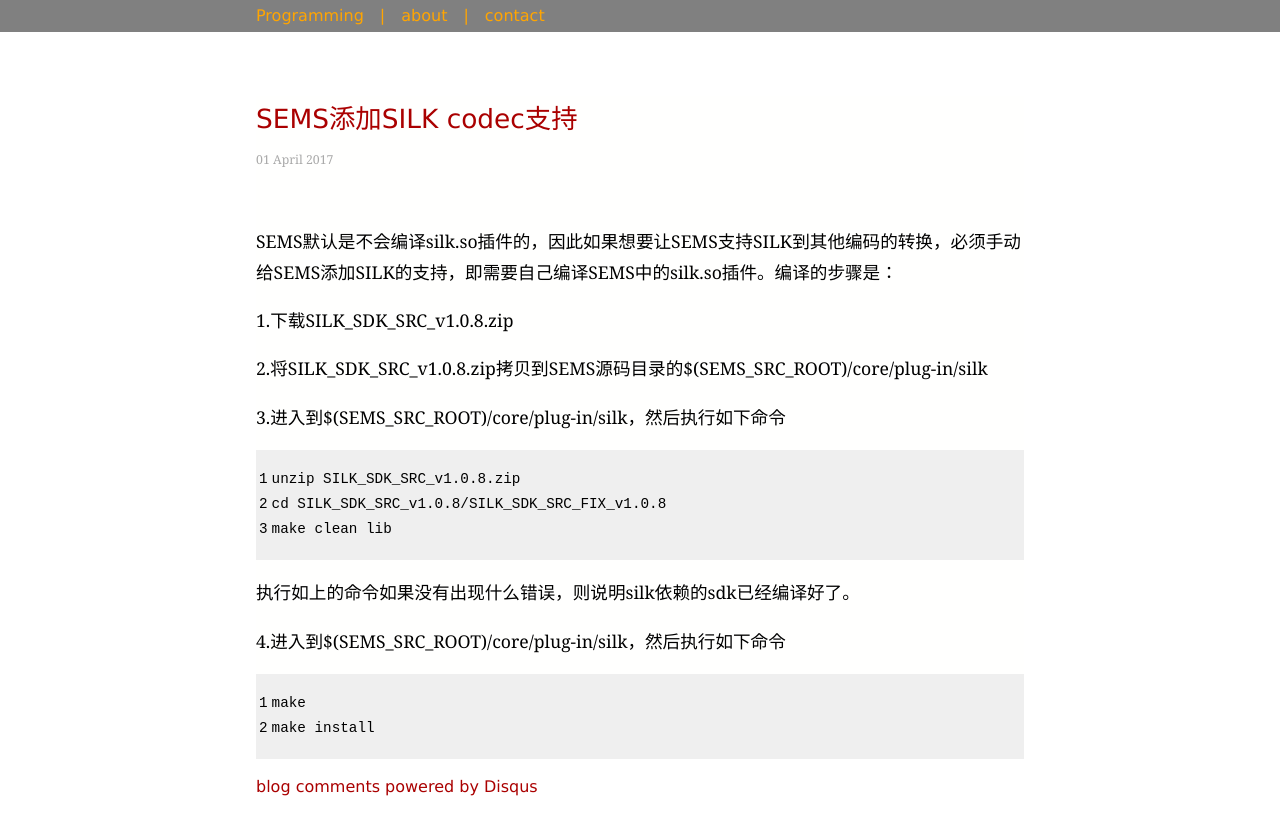
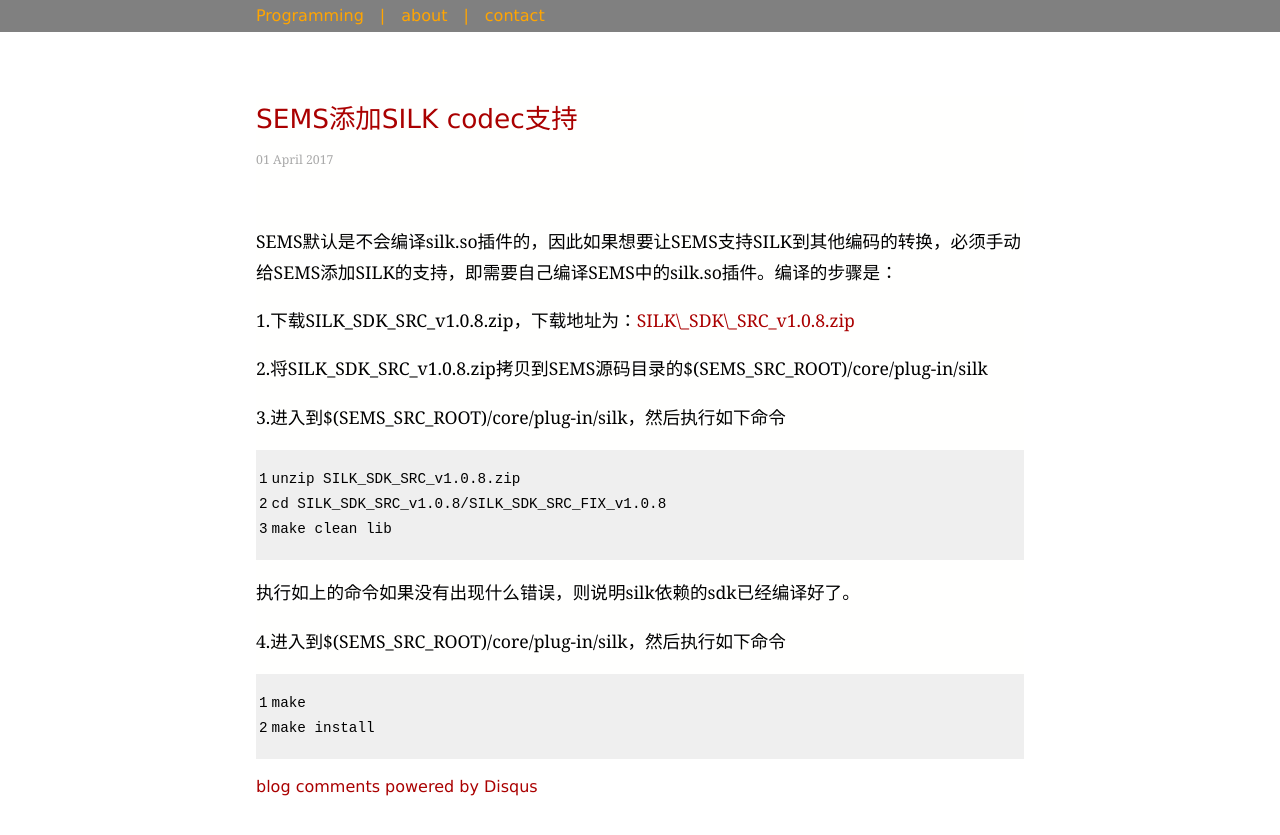
Before and after one commit to leegoex/leegoex.github.com, a Jekyll site: the page built from _posts/2017-04-01-SEMS添加SILK codec的支持.markdown, in a window 1280 px wide. Shown: the top 835 px of the page. Built offline with Jekyll 4.4.1, drawn with Linux system fonts in a browser that asks for light colours; comment, search, counter and statistics services are not loaded.

Commit message:
添加SILK_SDK下载地址

```diff
--- a/_posts/2017-04-01-SEMS添加SILK codec的支持.markdown
+++ b/_posts/2017-04-01-SEMS添加SILK codec的支持.markdown
@@ -8,7 +8,7 @@ date: 01 April 2017
 ---
 SEMS默认是不会编译silk.so插件的，因此如果想要让SEMS支持SILK到其他编码的转换，必须手动给SEMS添加SILK的支持，即需要自己编译SEMS中的silk.so插件。编译的步骤是：
 
-1.下载SILK\_SDK\_SRC_v1.0.8.zip
+1.下载SILK\_SDK\_SRC_v1.0.8.zip，下载地址为：[SILK\\_SDK\\_SRC_v1.0.8.zip](https://github.com/leegoex/yxcti/blob/master/thirdparty/SILK_SDK_SRC_v1.0.8.zip)
 
 2.将SILK\_SDK\_SRC_v1.0.8.zip拷贝到SEMS源码目录的$(SEMS\_SRC\_ROOT)/core/plug-in/silk
 
--- a/css/blog.css
+++ b/css/blog.css
@@ -2,14 +2,14 @@
 
   body{
     margin:0;
-    font-family: verdana, sans-serif;
+    font-family: 微软雅黑, verdana, sans-serif;
   }
   h1{ font-size: 150%; }
   h2{ font-size: 120%; }
   h3{ font-size: 110%; }
   h1, h2, h3 {
   	font-weight: normal;
-  	font-family: verdana, sans-serif;
+  	font-family: 微软雅黑, verdana, sans-serif;
   	margin: 0;
   }
 
```
